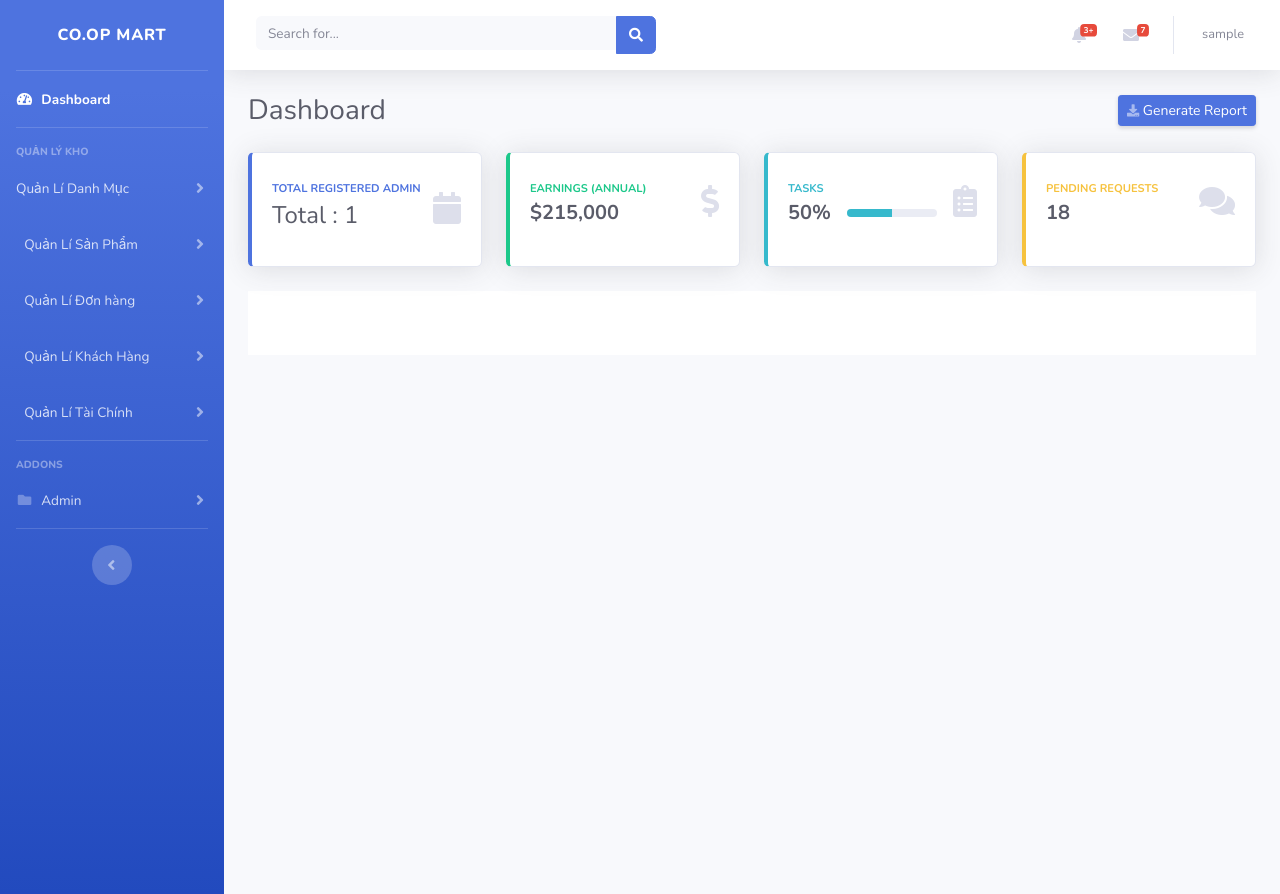
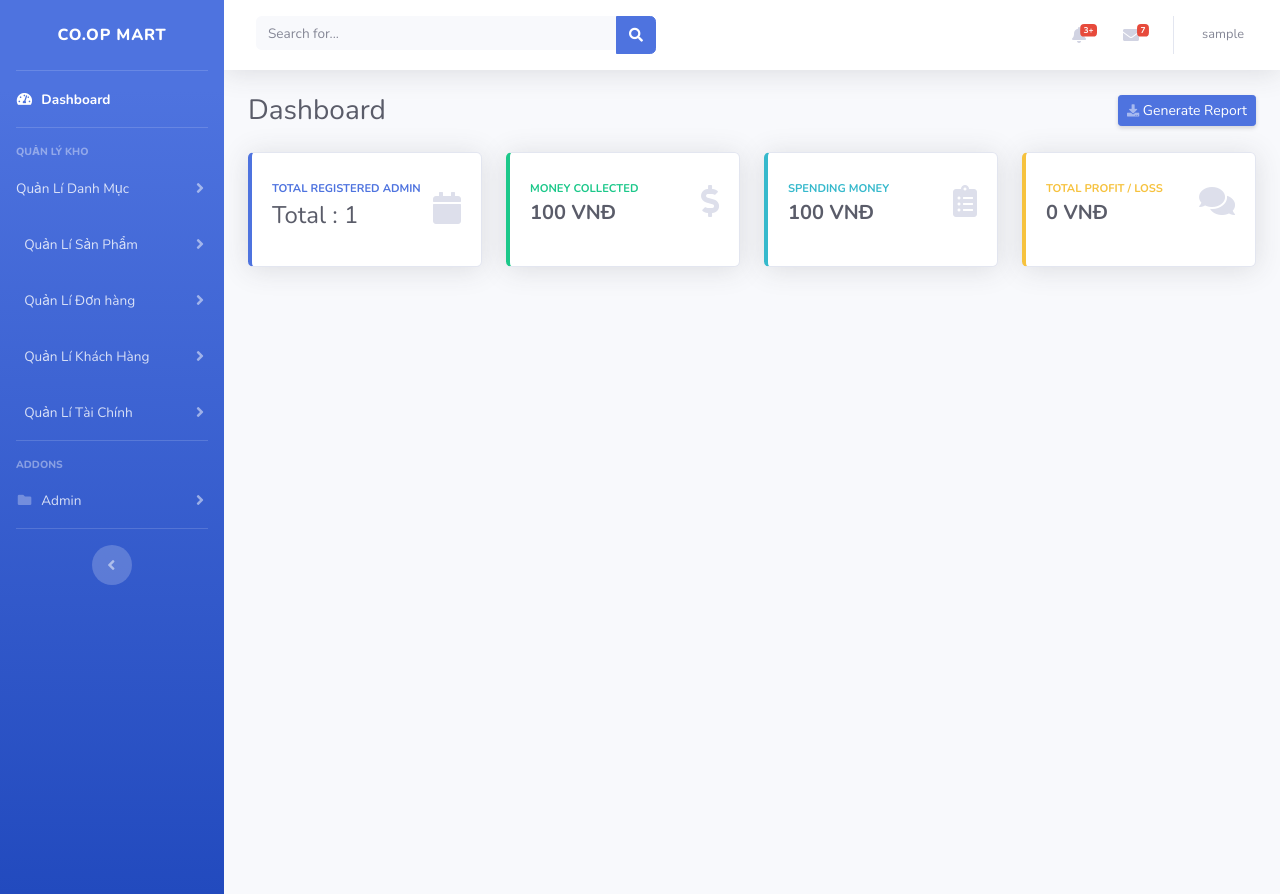
Before and after one commit to daobn2k/shoppingweb, a PHP site: page /shopping/ in a window 1280 px wide. Run offline with PHP 8.4, Linux system fonts and the light colour scheme; the visitor is signed in with stand-in values (Sample User, id 1); tables that the repository leaves empty or names only in its code hold one stand-in row (values such as "Sample post").

Commit message:
pushing code

```diff
--- a/edituser.php
+++ b/edituser.php
@@ -55,6 +55,7 @@
                 <label>Level</label>
                 <input type="text" name="level" class="form-control" value ="<?php echo $row['level']?>" placeholder="Level">
             </div>
+                <input type="hidden" name="usertype" class="form-control" value ="<?php echo $row['usertype']?>" placeholder="Level">
                         <div class="row">
                             <div class="col-sm-6 pb2 pb-sm-4 pb-lg-0 pr-0">
                                 <div class="form-check">
--- a/includes/footer.php
+++ b/includes/footer.php
@@ -1,7 +1,7 @@
 
 
       <!-- Footer -->
-      <footer class="sticky-footer bg-white">
+      <footer class="sticky-footer bg-white" style="display:none;">
         <div class="container my-auto">
           <div class="copyright text-center my-auto">
 
--- a/includes/headershopping.php
+++ b/includes/headershopping.php
@@ -2,7 +2,7 @@
 <html lang="en">
     <head>
         <meta charset="utf-8">
-        <title>E Store - Shop Thời Trang Nam </title>
+        <title>Co.op Mart </title>
         <meta content="width=device-width, initial-scale=1.0" name="viewport">
         <meta content="eCommerce HTML Template Free Download" name="keywords">
         <meta content="eCommerce HTML Template Free Download" name="description">
--- a/index.php
+++ b/index.php
@@ -7,7 +7,7 @@
 
 
 <!-- Begin Page Content -->
-<div class="container-fluid">
+<div class="container-fluid" style="height:100%;">
 
   <!-- Page Heading -->
   <div class="d-sm-flex align-items-center justify-content-between mb-4">
@@ -51,8 +51,17 @@
         <div class="card-body">
           <div class="row no-gutters align-items-center">
             <div class="col mr-2">
-              <div class="text-xs font-weight-bold text-success text-uppercase mb-1">Earnings (Annual)</div>
-              <div class="h5 mb-0 font-weight-bold text-gray-800">$215,000</div>
+              <?php
+              $newSql = "SELECT created,quantity,price FROM shopping_cart.order,order_detail  ORDER BY created";
+              $list = Result($newSql);
+              $totalBill = 0;
+
+              foreach ($list as $key => $value) {
+                $totalBill += $value['price'] * $value['quantity'];
+              }
+              ?>
+              <div class="text-xs font-weight-bold text-success text-uppercase mb-1">Money collected</div>
+              <div class="h5 mb-0 font-weight-bold text-gray-800"><?php echo $totalBill?> VNĐ</div>
             </div>
             <div class="col-auto">
               <i class="fas fa-dollar-sign fa-2x text-gray-300"></i>
@@ -61,24 +70,24 @@
         </div>
       </div>
     </div>
+    <?php $sql = "select * from products ";
+$List_data = Result($sql);
 
+$totalBillSpend = 0;
+
+foreach ($List_data as $key => $value) {
+  $totalBillSpend += $value['price'] * $value['quantity'];
+}?>
     <!-- Earnings (Monthly) Card Example -->
     <div class="col-xl-3 col-md-6 mb-4">
       <div class="card border-left-info shadow h-100 py-2">
         <div class="card-body">
           <div class="row no-gutters align-items-center">
             <div class="col mr-2">
-              <div class="text-xs font-weight-bold text-info text-uppercase mb-1">Tasks</div>
+              <div class="text-xs font-weight-bold text-info text-uppercase mb-1">
+Spending money</div>
               <div class="row no-gutters align-items-center">
-                <div class="col-auto">
-                  <div class="h5 mb-0 mr-3 font-weight-bold text-gray-800">50%</div>
-                </div>
-                <div class="col">
-                  <div class="progress progress-sm mr-2">
-                    <div class="progress-bar bg-info" role="progressbar" style="width: 50%" aria-valuenow="50"
-                      aria-valuemin="0" aria-valuemax="100"></div>
-                  </div>
-                </div>
+              <div class="h5 mb-0 font-weight-bold text-gray-800"><?php echo $totalBillSpend?> VNĐ</div>
               </div>
             </div>
             <div class="col-auto">
@@ -95,8 +104,8 @@
         <div class="card-body">
           <div class="row no-gutters align-items-center">
             <div class="col mr-2">
-              <div class="text-xs font-weight-bold text-warning text-uppercase mb-1">Pending Requests</div>
-              <div class="h5 mb-0 font-weight-bold text-gray-800">18</div>
+              <div class="text-xs font-weight-bold text-warning text-uppercase mb-1">Total Profit / Loss</div>
+              <div class="h5 mb-0 font-weight-bold text-gray-800"><?php echo $totalBillSpend - $totalBill?> VNĐ</div>
             </div>
             <div class="col-auto">
               <i class="fas fa-comments fa-2x text-gray-300"></i>
```
Also changed, not shown: code.php (+17 -7 lines), img/68138389378239423459180778532964791377613003386286.jpg (added).
